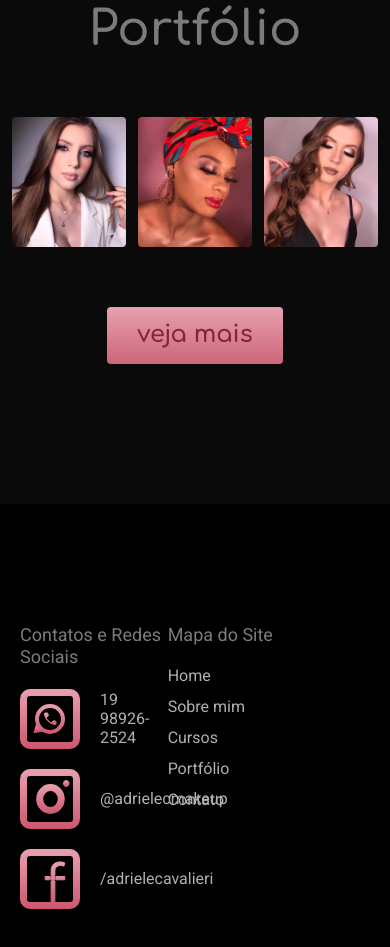
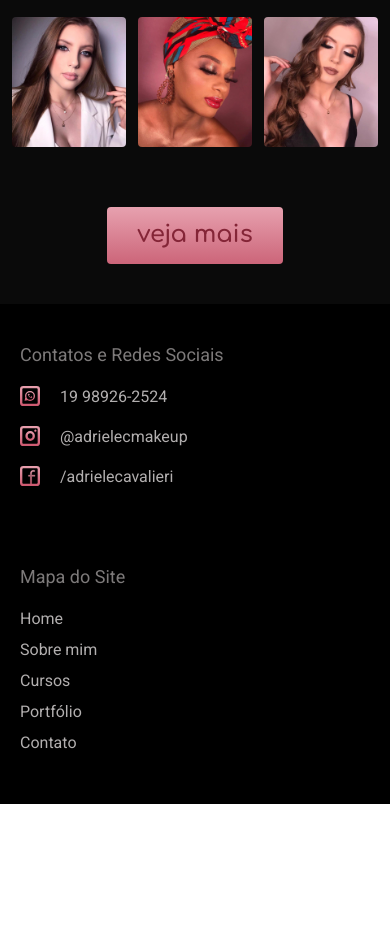
Before and after one commit to Deyvid-Genu/Deyvid-Genu.github.io, a plain HTML site: page index.html in a window 390 px wide. Shown: the part 2477-3424 px from the top of the page. After the commit the page ends 3281 px from the top, so only its background shows below. Drawn offline with Linux system fonts and the light colour scheme.

Commit message:
footer-responsivo-corrigido

```diff
--- a/css/componentes.css
+++ b/css/componentes.css
@@ -155,6 +155,7 @@
   .footer{
     display: grid;
     grid-template-columns: 1fr 2fr;
+    gap: 60px;
   }
 
   .footer h2{
--- a/css/responsivo.css
+++ b/css/responsivo.css
@@ -93,8 +93,24 @@
         font: 600 1.5rem/1.12 'Comfortaa', cursive;
     }
 
+    .portfolio-bg{
+      padding: 0;
+    }
+
     .conteudo-portfolio{
         gap: 12px;
+    }
+
+    .footer-bg{
+      padding: 40px 0;
+    }
+
+    .footer{
+      grid-template-columns: 1fr 1fr;
+    }
+
+    .footer img{
+      max-width: 32px;
     }
   }
 
@@ -109,4 +125,12 @@
       padding: 8px 12px;
       font-size: 0.875rem;
     }
+
+    .footer{
+      grid-template-columns: 1fr;
+    }
+
+    .footer img{
+      max-width: 20px;
+    }
   }
```
